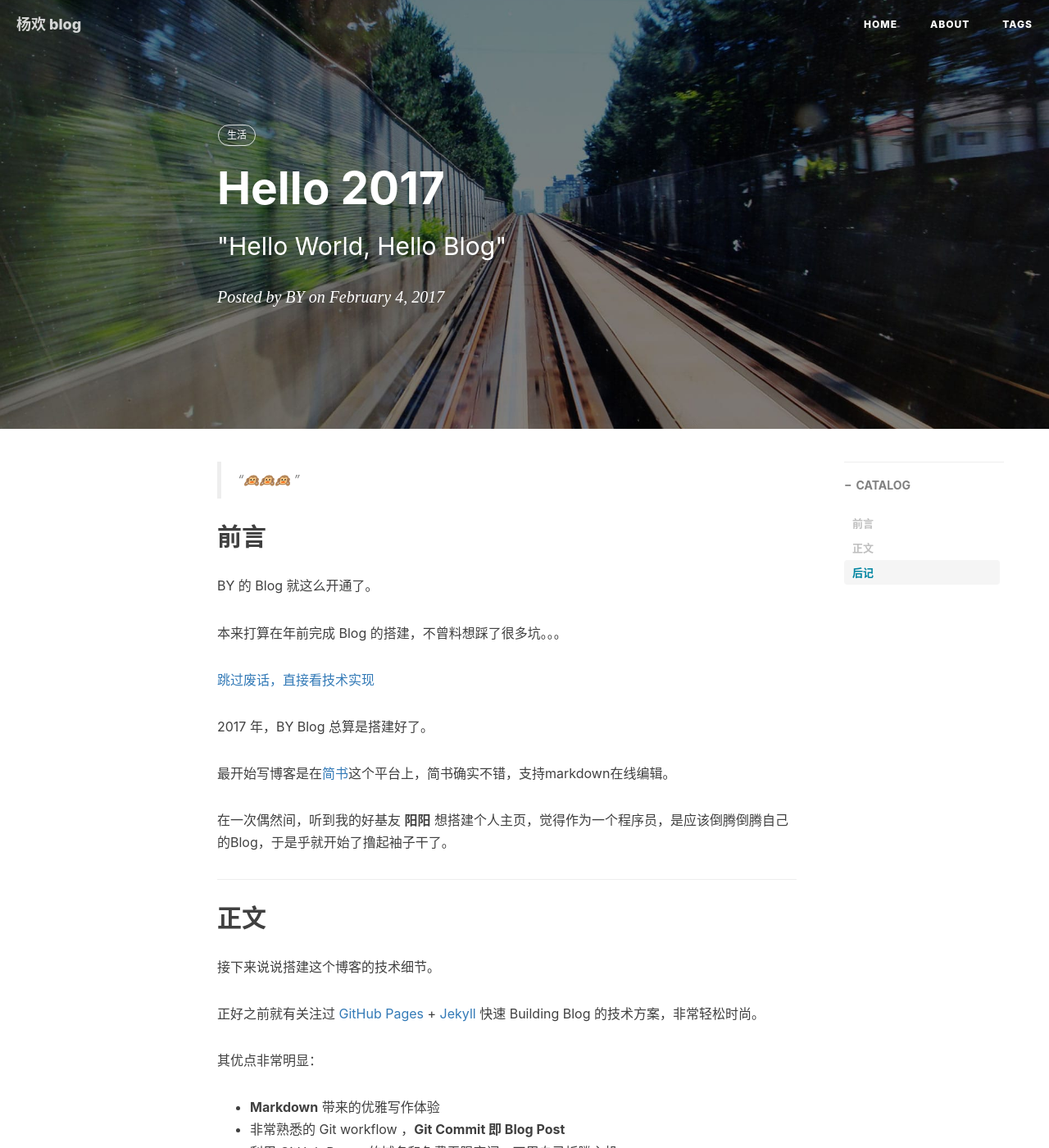
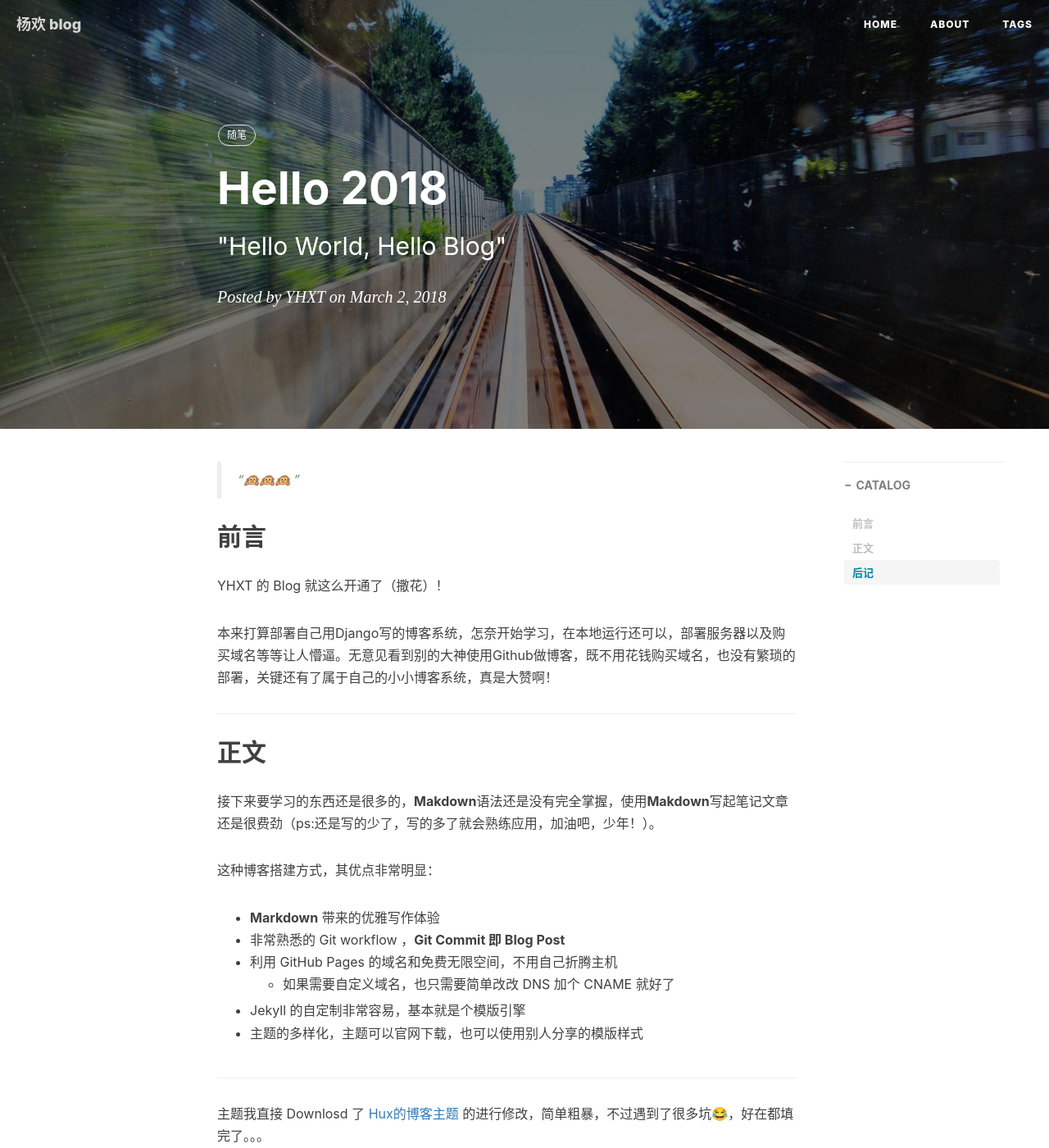
Before and after one commit to yhxt/yhxt.github.io, a Jekyll site: the page built from _posts/2017-02-04-Hello-2017.md, in a window 1280 px wide and 1400 px high. Shown: the whole window at 82% size. Built offline with Jekyll 4.4.1, drawn with Linux system fonts in a browser that asks for light colours; nearby versions of some CDN libraries; comment, search, counter and statistics services are not loaded; some of the changed text lies outside the part shown.

Commit message:
Update 2017-02-04-Hello-2017.md
add

```diff
--- a/_posts/2017-02-04-Hello-2017.md
+++ b/_posts/2017-02-04-Hello-2017.md
@@ -1,13 +1,13 @@
 ---
 layout:     post
-title:      Hello 2017
+title:      Hello 2018
 subtitle:    "\"Hello World, Hello Blog\""
-date:       2017-02-04
-author:     BY
+date:       2018-03-02
+author:     YHXT
 header-img: img/post-bg-2015.jpg
 catalog: true
 tags:
-    - 生活
+    - 随笔
 ---
 
 > “🙉🙉🙉 ”
@@ -15,39 +15,26 @@ tags:
 
 ## 前言
 
-BY 的 Blog 就这么开通了。
+YHXT 的 Blog 就这么开通了（撒花）！
 
-本来打算在年前完成 Blog 的搭建，不曾料想踩了很多坑。。。
+本来打算部署自己用Django写的博客系统，怎奈开始学习，在本地运行还可以，部署服务器以及购买域名等等让人懵逼。无意见看到别的大神使用Github做博客，既不用花钱购买域名，也没有繁琐的部署，关键还有了属于自己的小小博客系统，真是大赞啊！
 
-[跳过废话，直接看技术实现 ](#build)
-
-2017 年，BY Blog 总算是搭建好了。
-
-最开始写博客是在[简书](www.jianshu.com)这个平台上，简书确实不错，支持markdown在线编辑。
-
-在一次偶然间，听到我的好基友 **阳阳** 想搭建个人主页，觉得作为一个程序员，是应该倒腾倒腾自己的Blog，于是乎就开始了撸起袖子干了。
-
-<p id = "build"></p>
 ---
 
 ## 正文
 
-接下来说说搭建这个博客的技术细节。
+接下来要学习的东西还是很多的，**Makdown**语法还是没有完全掌握，使用**Makdown**写起笔记文章还是很费劲（ps:还是写的少了，写的多了就会熟练应用，加油吧，少年！）。
 
-正好之前就有关注过 [GitHub Pages](https://pages.github.com/) + [Jekyll](http://jekyllrb.com/) 快速 Building Blog 的技术方案，非常轻松时尚。
-
-其优点非常明显：
+这种博客搭建方式，其优点非常明显：
 
 * **Markdown** 带来的优雅写作体验
 * 非常熟悉的 Git workflow ，**Git Commit 即 Blog Post**
 * 利用 GitHub Pages 的域名和免费无限空间，不用自己折腾主机
 	* 如果需要自定义域名，也只需要简单改改 DNS 加个 CNAME 就好了
 * Jekyll 的自定制非常容易，基本就是个模版引擎
-
-
+* 主题的多样化，主题可以官网下载，也可以使用别人分享的模版样式
 
 ---
-
 
 主题我直接 Downlosd 了 [Hux的博客主题](https://huangxuan.me/) 的进行修改，简单粗暴，不过遇到了很多坑😂，好在都填完了。。。
 
@@ -56,8 +43,6 @@ BY 的 Blog 就这么开通了。
 
 ## 后记
 
-最后，感谢 Hux 提供的的 [Blog 主题](https://github.com/Huxpro/huxpro.github.io)
+个人博客的第一步，坚持积跬步，定能行千里！
 
-如果你恰好逛到了这里，希望你也能喜欢这个博客主题，感兴趣的话可以自己动手搭建一个。
-
-—— BY 后记于 2017.2
+—— YHXT 后记于 2018.3
```
